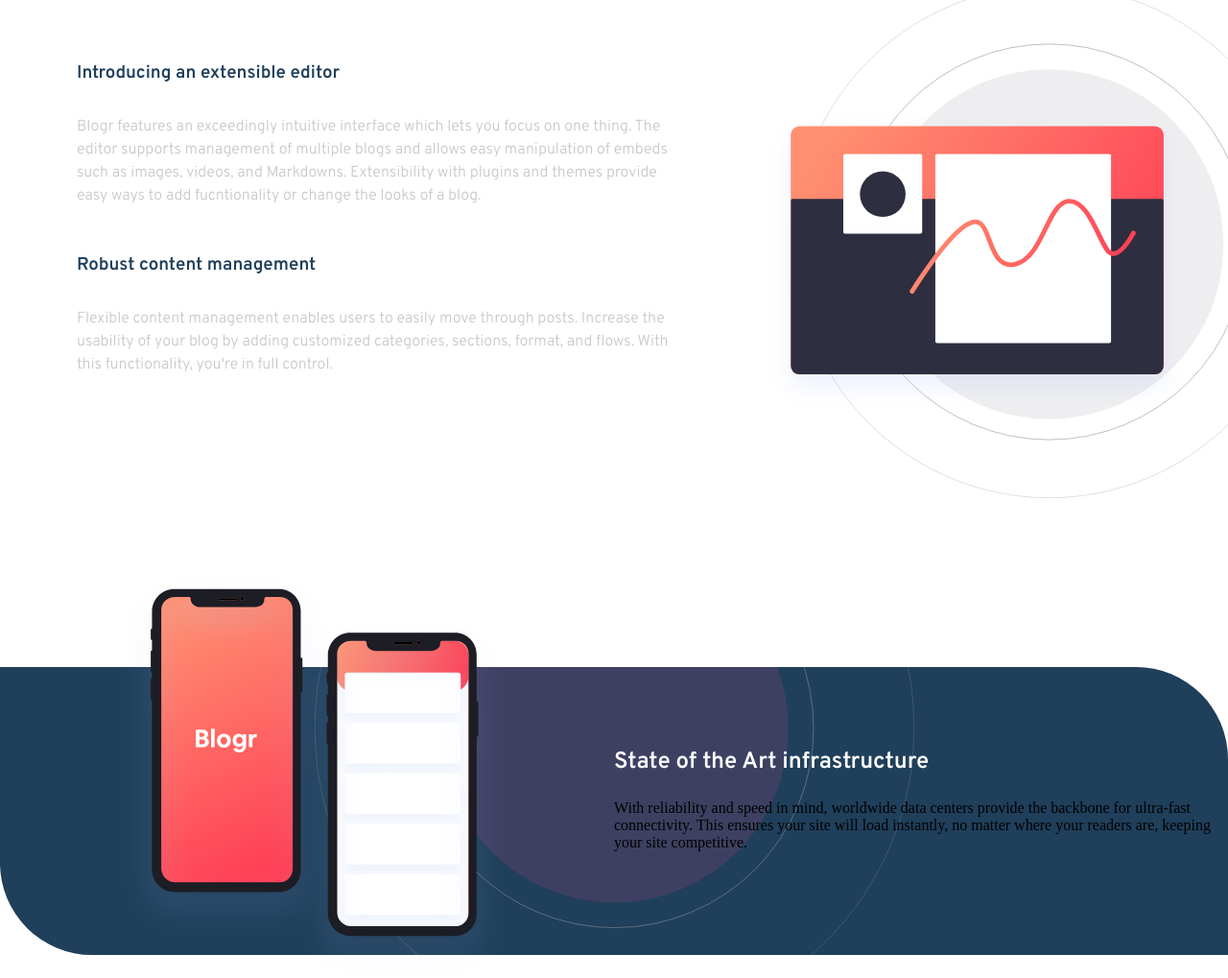
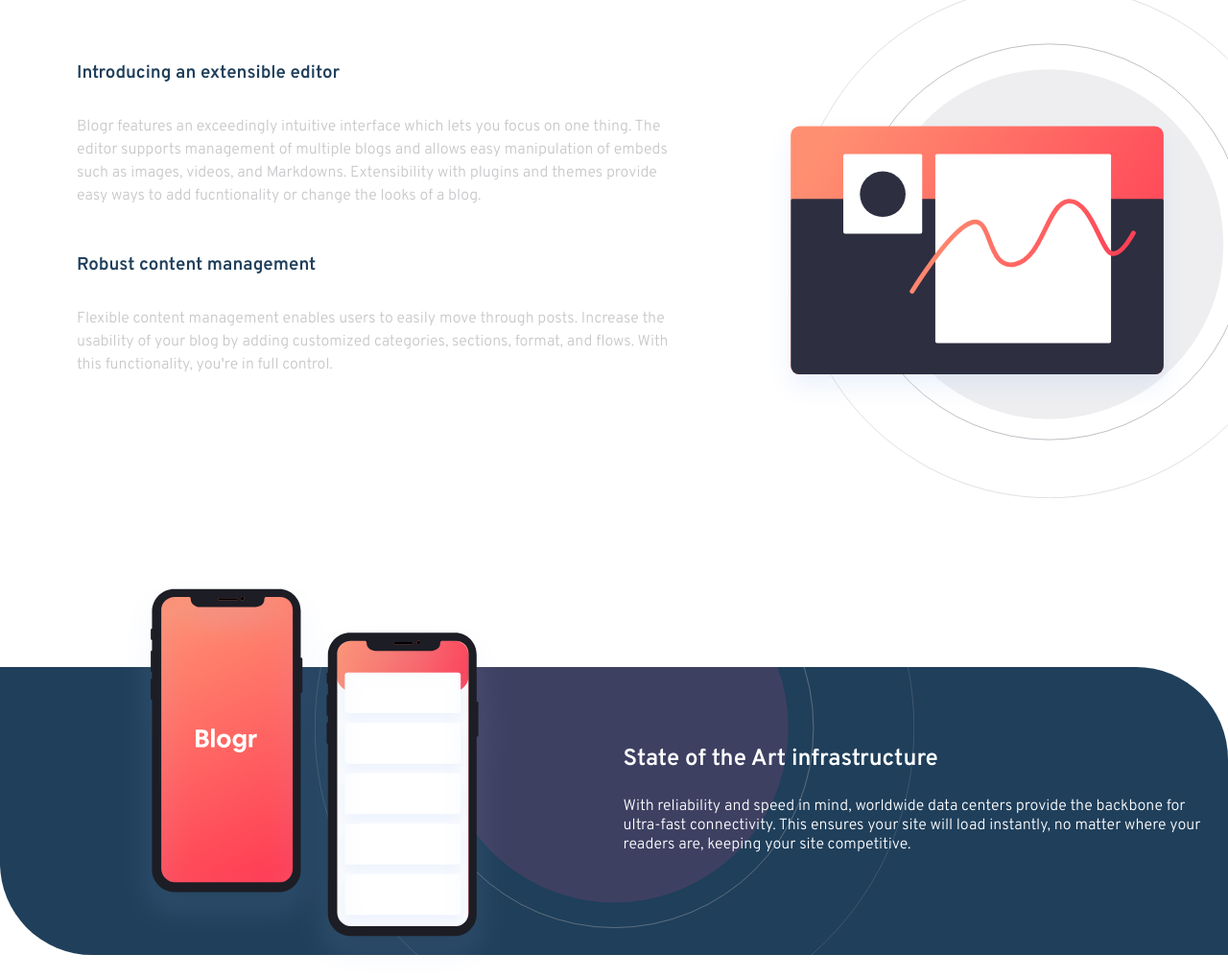
Before and after one commit to nyrellcl/Blogr-, a plain HTML site: page index.html in a window 1280 px wide. Shown: the part 621-1640 px from the top of the page at 96% size. Drawn offline with Linux system fonts and the light colour scheme.

Commit message:
Update styles.css

```diff
--- a/styles.css
+++ b/styles.css
@@ -292,7 +292,8 @@ ul.nav-list {
 }
 
 #description {
-  width: 50%;
+  width: 48%;
+  padding-right: 1rem;
 }
 
 .state-title {
@@ -302,6 +303,8 @@ ul.nav-list {
 
 .state-details {
   padding: 1.5rem 0;
+  font-family: 'Overpass', sans-serif;
+  color: white;
 }
 
 /*.state{
```
